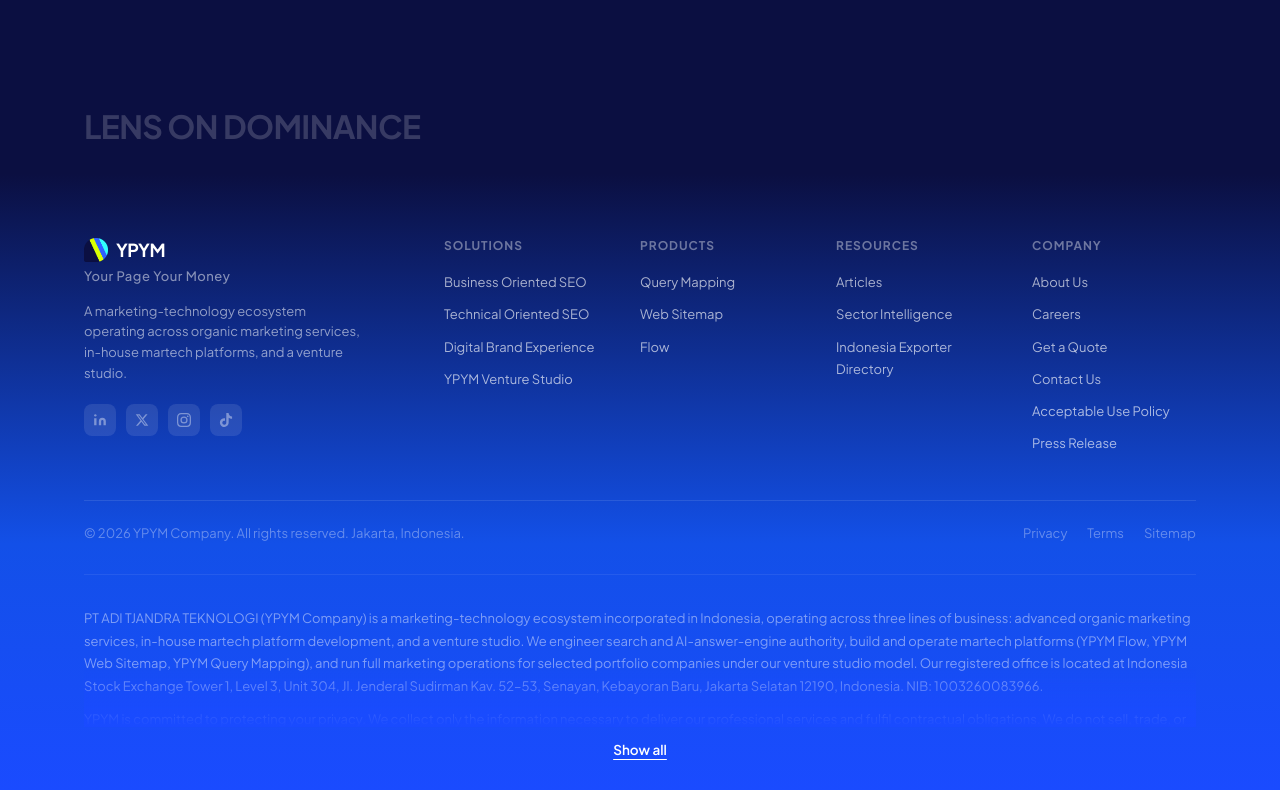
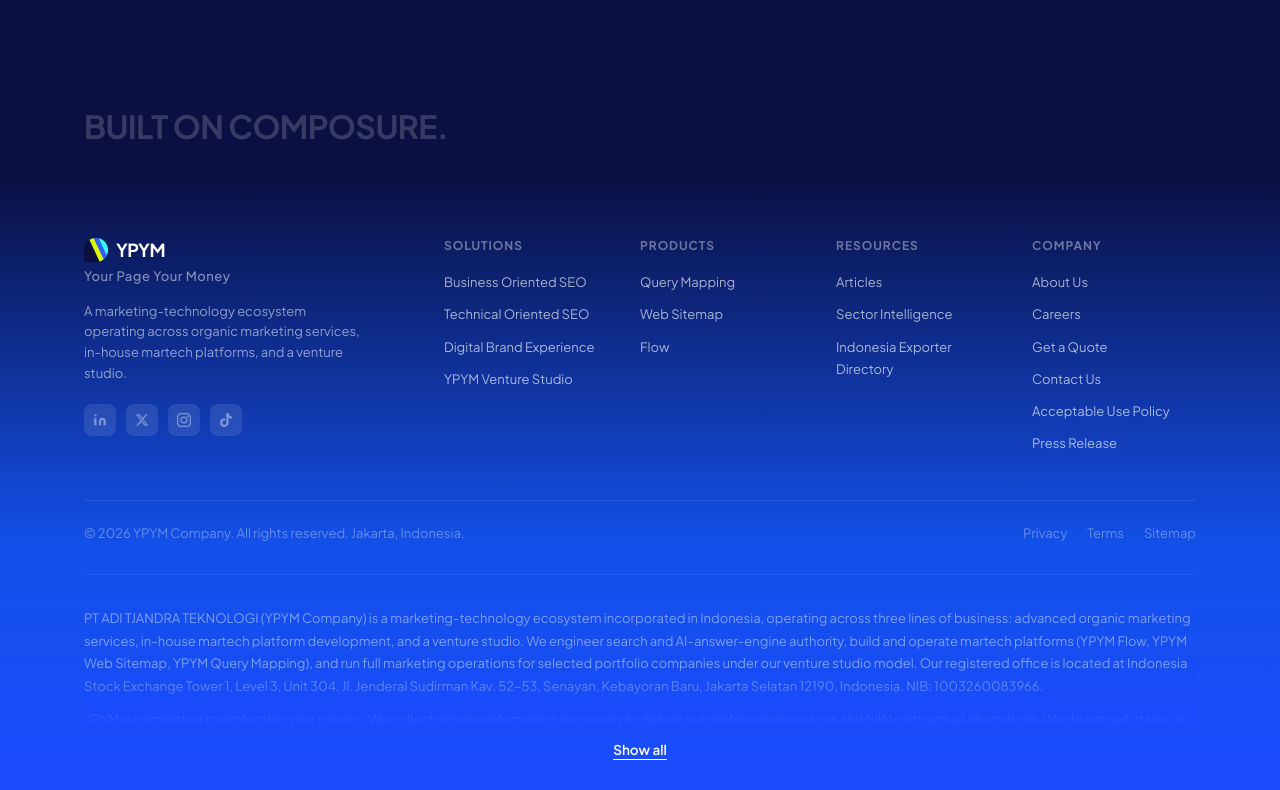
Before and after one commit to maarif88/appraisal, a React (Vite) app in the folder frontend/: page / in a window 1280 px wide. Shown: the part 4282-5072 px from the top of the page. Built offline with nearby package versions, Linux system fonts and the light colour scheme; no server answers.

Commit message:
feat: add layout components including Footer and Header with responsive styling

```diff
--- a/frontend/src/components/layout/Footer.css
+++ b/frontend/src/components/layout/Footer.css
@@ -154,7 +154,7 @@
 
 
 /* ═══════════════════════════════════════
-   LENS ON DOMINANCE STRIP
+   BUILT ON COMPOSURE STRIP
    ═══════════════════════════════════════ */
 .lens-strip {
   padding: 32px 0;
--- a/frontend/src/components/layout/Footer.jsx
+++ b/frontend/src/components/layout/Footer.jsx
@@ -75,10 +75,10 @@ export default function Footer() {
         </div>
       </section>
 
-      {/* ─── LENS ON DOMINANCE STRIP ─── */}
+      {/* ─── BUILT ON COMPOSURE STRIP ─── */}
       <section className="lens-strip">
         <div className="container">
-          <p className="lens-text">LENS ON DOMINANCE</p>
+          <p className="lens-text">BUILT ON COMPOSURE.</p>
         </div>
       </section>
 
--- a/frontend/src/components/layout/Header.jsx
+++ b/frontend/src/components/layout/Header.jsx
@@ -202,7 +202,7 @@ export default function Header() {
                       {activeSolDesc === 'sol-desc-bisnis' && (
                         <div className="sol-desc-item active">
                           <h3 className="sol-desc-title">Business Solutions, Enterprise SEO</h3>
-                          <p className="sol-desc-text">Business-oriented SEO services designed specifically to boost brand authority, dominate high-value industry keywords, and convert organic traffic into net profit. This solution focuses on measurable, long-term business ROI.</p>
+                          <p className="sol-desc-text">Business-oriented SEO services designed specifically to boost brand authority, capture high-value industry keywords, and convert organic traffic into net profit. This solution focuses on measurable, long-term business ROI.</p>
                         </div>
                       )}
                       {activeSolDesc === 'sol-desc-teknis' && (
@@ -220,7 +220,7 @@ export default function Header() {
                       {activeSolDesc === 'sol-desc-venture' && (
                         <div className="sol-desc-item active">
                           <h3 className="sol-desc-title">Venture Studio</h3>
-                          <p className="sol-desc-text">Strategic partnership to design, build, and accelerate new digital platforms from scratch. We integrate innovative products, top-tier technology teams, and advanced organic growth strategies to dominate new markets.</p>
+                          <p className="sol-desc-text">Strategic partnership to design, build, and accelerate new digital platforms from scratch. We integrate innovative products, top-tier technology teams, and advanced organic growth strategies to lead new markets.</p>
                         </div>
                       )}
                     </div>
@@ -362,7 +362,7 @@ export default function Header() {
                       <div className="rotator-item-grid">
                         <div className="rotator-item-left">
                           <h3 className="rotator-term-title"><span className="rotator-term">Local SEO</span> (Local Search Engine Optimization)</h3>
-                          <p className="rotator-info-text">Optimizing geographic presence, digital maps, and local directories to dominate map packs and localized proximity-based search queries.</p>
+                          <p className="rotator-info-text">Optimizing geographic presence, digital maps, and local directories to command map packs and localized proximity-based search queries.</p>
                         </div>
                         <div className="rotator-item-right">
                           <span className="platform-list-title">Target Platforms</span>
```
